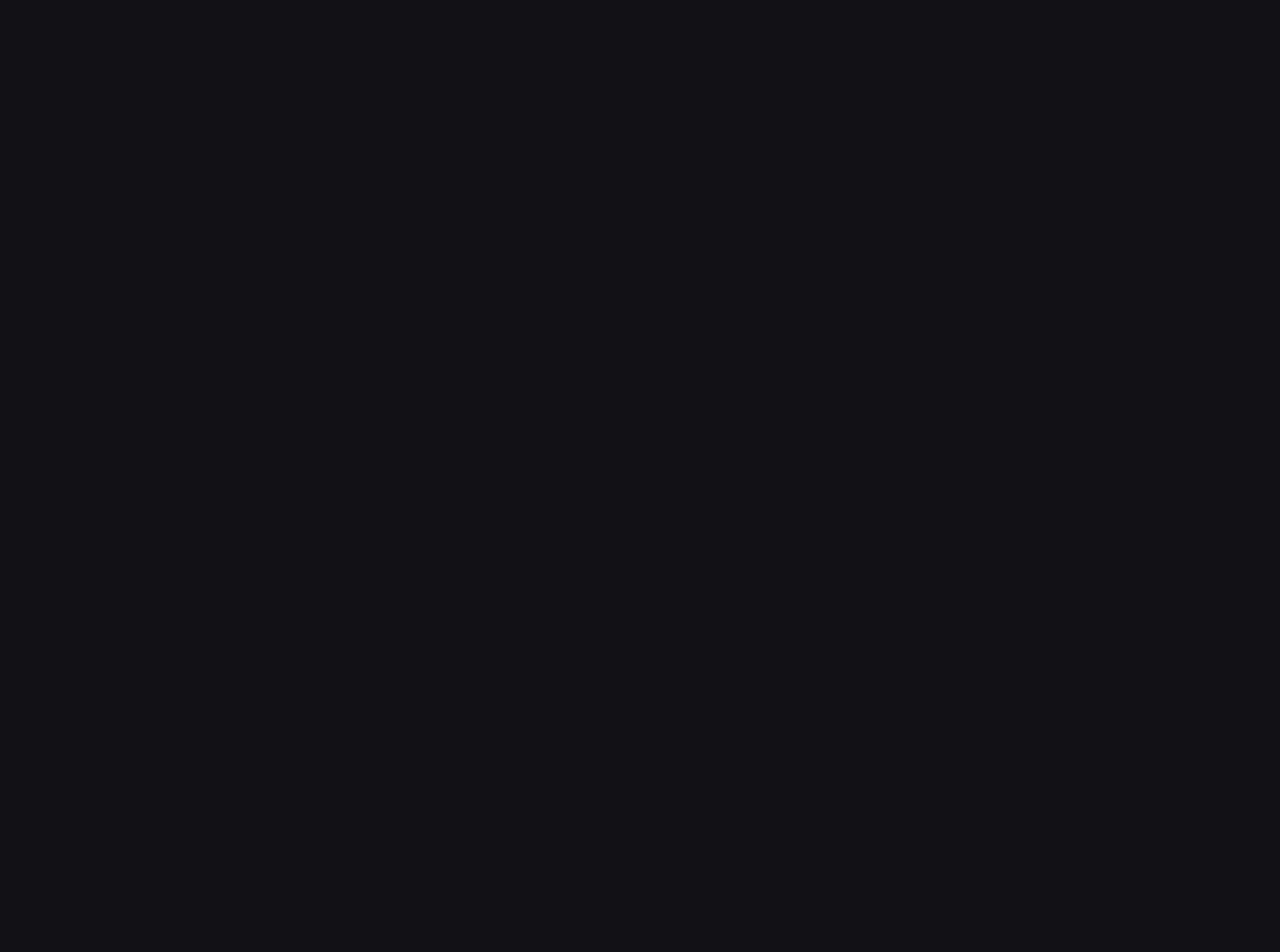
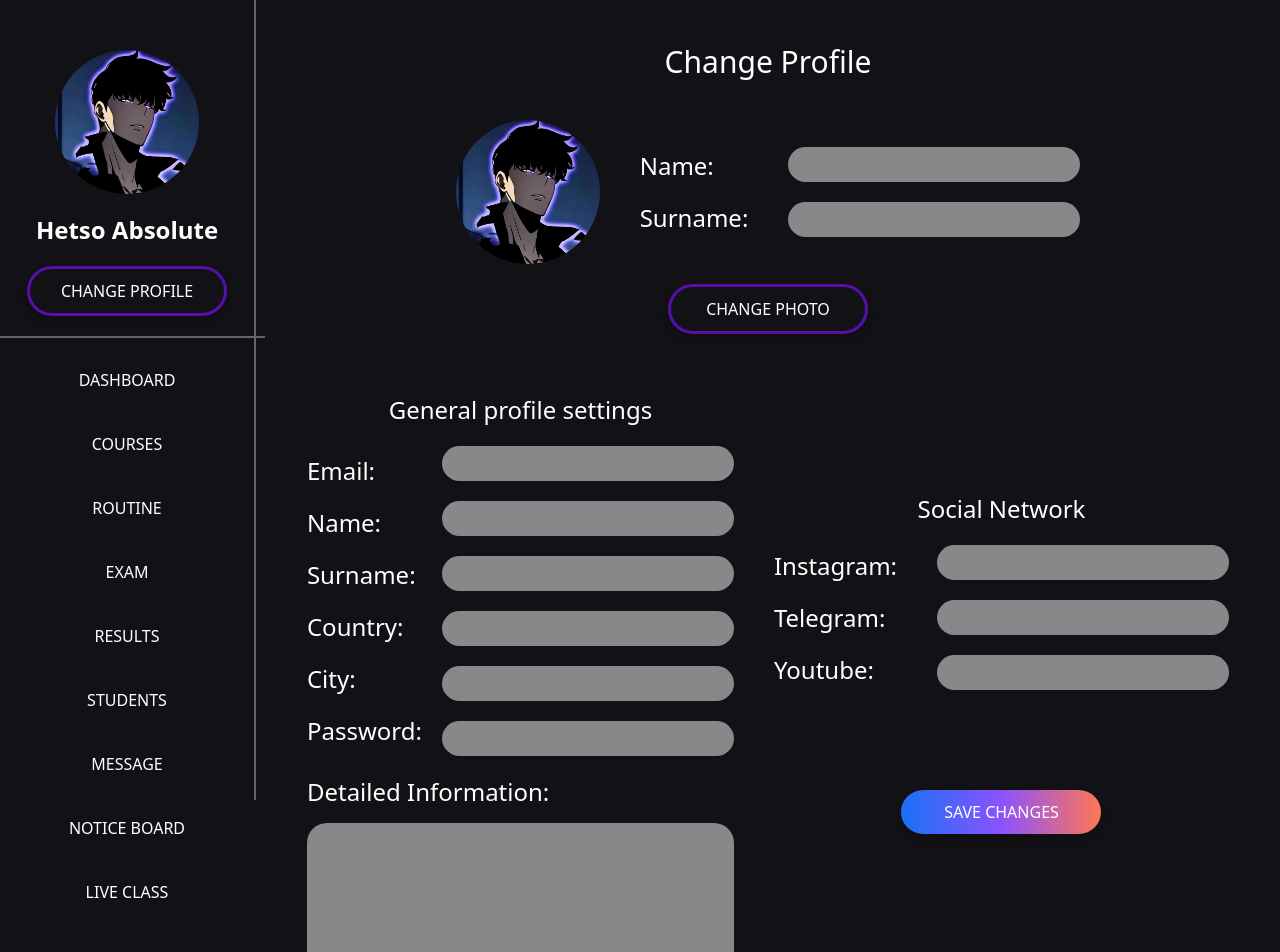
Before and after one commit to xHetso/online-school-front-vue, a Vue app: page /profile in a window 1280 px wide. Before the commit this address had no page. Shown: the top 952 px of the page. Before the commit the page ends 800 px from the top, so only its background shows below. Built offline with nearby package versions, Linux system fonts and the light colour scheme.

Commit message:
Update Layout and Navigation components

```diff
--- a/src/components/Layout.vue
+++ b/src/components/Layout.vue
@@ -9,7 +9,7 @@ const route = useRoute()
 	<div class="main-layout">
 		<navigation-component />
 		<div class="layout-content">
-			<h1 class="text-3xl flex flex-col justify-center items-center">
+			<h1 class="text-3xl flex flex-col justify-center items-center mb-10">
 				{{ route.name }}
 			</h1>
 			<router-view />
--- a/src/components/Navigation/NavProfile.vue
+++ b/src/components/Navigation/NavProfile.vue
@@ -9,10 +9,10 @@
 			alt="Rounded avatar"
 		/>
 		<h1 class="text-2xl font-bold text-white mb-5">Hetso Absolute</h1>
-		<a class="edit-button" href="#">Change Profile</a>
+		<router-link to="/profile" class="edit-button">Change Profile</router-link>
 	</div>
 </template>
-<style>
+<style scoped>
 .edit-button {
 	color: white;
 	padding: 10px 20px;
--- a/src/router.js
+++ b/src/router.js
@@ -1,7 +1,9 @@
 import { createRouter, createWebHistory } from 'vue-router'
 import { roles } from './api/roles'
 import Layout from './components/Layout.vue'
+import Admin from './screens/Admin.vue'
 import Auth from './screens/Auth.vue'
+import ChangeProfile from './screens/ChangeProfile.vue'
 import Courses from './screens/Courses.vue'
 import Dashboard from './screens/Dashboard.vue'
 import Exam from './screens/Exam.vue'
@@ -17,6 +19,11 @@ const routes = [
 		path: '/auth',
 		name: 'Auth',
 		component: Auth,
+	},
+	{
+		path: '/admin',
+		name: 'Admin',
+		component: Admin,
 	},
 	{
 		path: '/',
@@ -76,7 +83,13 @@ const routes = [
 				path: '/live-class',
 				name: 'Live Class',
 				component: LiveClass,
-				meta: { role: roles.admin },
+				meta: { role: roles.user },
+			},
+			{
+				path: '/profile',
+				name: 'Change Profile',
+				component: ChangeProfile,
+				meta: { role: roles.user },
 			},
 		],
 	},
--- /dev/null
+++ b/src/screens/Admin.vue
@@ -0,0 +1,5 @@
+<script setup></script>
+<template>
+	<div>Admin</div>
+</template>
+<style scoped></style>
--- a/src/screens/Auth.vue
+++ b/src/screens/Auth.vue
@@ -87,9 +87,7 @@ const handleRegister = async () => {
 				<h2 class="text-3xl font-bold mb-2 text-center">ONLINE SCHOOL</h2>
 				<div class="space-y-4">
 					<div>
-						<div
-							class="flex items-center mb-2 justify-center mb-[30px] mt-[30px]"
-						>
+						<div class="flex items-center justify-center mb-[30px] mt-[30px]">
 							<button
 								:class="[
 									'px-4 py-2 rounded focus:outline-none',
--- /dev/null
+++ b/src/screens/ChangeProfile.vue
@@ -0,0 +1,132 @@
+<script setup></script>
+<template>
+	<div>
+		<div class="main-profile flex gap-10 justify-center items-center">
+			<div class='col'>
+				<img class="w-36 h-36 rounded-full mb-5" src="/src/assets/images/image.png"></img>
+			</div>
+			<div>
+				<h1 class='text-2xl mb-[20px]'>Name:</h1>
+				<h1 class='text-2xl mb-[20px]'>Surname:</h1>
+			</div>
+			<div class = "flex flex-col">
+				<input class='text-input mb-[20px]' type="text">
+				<input class='text-input mb-[20px]' type="text">
+			</div>
+		</div>
+
+		<div class="flex justify-center items-center mb-10">
+			<button class='edit-button'>Change photo</button>
+		</div>
+
+		<div class = "center-settings flex gap-10 justify-center items-center">
+
+			<div>
+				<h1 class='text-2xl mb-[20px] text-center'>General profile settings</h1>
+				<div class="main-profile flex gap-5 justify-center items-center">
+					<div>
+						<h1 class='text-2xl mb-[20px]'>Email:</h1>
+						<h1 class='text-2xl mb-[20px]'>Name:</h1>
+						<h1 class='text-2xl mb-[20px]'>Surname:</h1>
+						<h1 class='text-2xl mb-[20px]'>Country:</h1>
+						<h1 class='text-2xl mb-[20px]'>City:</h1>
+						<h1 class='text-2xl mb-[20px]'>Password:</h1>
+					</div>
+					<div class = "flex flex-col">
+						<input class='text-input mb-[20px]' type="text">
+						<input class='text-input mb-[20px]' type="text">
+						<input class='text-input mb-[20px]' type="text">
+						<input class='text-input mb-[20px]' type="text">
+						<input class='text-input mb-[20px]' type="text">
+						<input class='text-input mb-[20px]' type="text">
+					</div>
+				</div>
+				<div>
+					<h1 class = "text-2xl">Detailed Information:</h1>
+					<textarea class='detailed-input mb-[20px]' type="text"></textarea>
+				</div>
+			</div>
+
+			<div>
+				<h1 class='text-2xl mb-[20px] text-center'>Social Network</h1>
+				<div class="main-profile flex gap-10 justify-center items-center mb-20">
+					<div>
+						<h1 class='text-2xl mb-[20px]'>Instagram:</h1>
+						<h1 class='text-2xl mb-[20px]'>Telegram:</h1>
+						<h1 class='text-2xl mb-[20px]'>Youtube:</h1>
+					</div>
+					<div class = "flex flex-col">
+						<input class='text-input mb-[20px]' type="text">
+						<input class='text-input mb-[20px]' type="text">
+						<input class='text-input mb-[20px]' type="text">
+					</div>
+				</div>
+				<div class="flex justify-center items-center mb-10">
+					<button class='save-btn'>Save changes</button>
+				</div>
+			</div>
+
+		</div>
+
+	</div>
+</template>
+<style scoped>
+	.text-input {
+		border-radius: 20px;
+		font-size: 18px;
+		font-weight: 400;
+		padding: 3px 15px;
+		background-color: rgb(255 255 255 / 50%);
+		transition: border .4s ease-in-out;
+		border: 1px solid transparent;
+	}
+	textarea {
+    display: block;
+		border-radius: 20px;
+		width: 100%;
+		background-color: rgb(255 255 255 / 50%);
+    height: 150px;
+    resize: none;
+    margin-top: 15px;
+    margin-left: 0;
+    padding: 15px 20px;
+}
+	.edit-button{
+		color: white;
+		padding: 10px 20px;
+		width: 200px;
+		border: 3px solid rgb(85, 16, 170);
+		border-radius: 25px;
+		cursor: pointer;
+		text-align: center;
+		display: inline-block;
+		font-size: 16px;
+		text-transform: uppercase;
+		box-shadow: 0 4px 6px rgba(0, 0, 0, 0.2);
+		transition: transform 0.2s ease-in-out;
+		margin-bottom: 20px;
+	}
+	.edit-button:hover {
+		background-color: rgb(106, 0, 255);
+	}
+	.save-btn {
+	background-image: linear-gradient(to right, #1971f6, #8b52ff, #ff7654);
+	color: white;
+	padding: 10px 20px;
+	width: 200px;
+	border: none;
+	border-radius: 25px;
+	cursor: pointer;
+	text-align: center;
+	display: inline-block;
+	font-size: 16px;
+	text-transform: uppercase;
+	box-shadow: 0 4px 6px rgba(0, 0, 0, 0.2);
+	transition: transform 0.2s ease-in-out;
+	margin-bottom: 20px;
+}
+.save-btn:hover {
+  background: linear-gradient(to right, #1971f6, #8b52ff, #ff7654);
+  filter: brightness(1.1);
+}
+</style>
```
